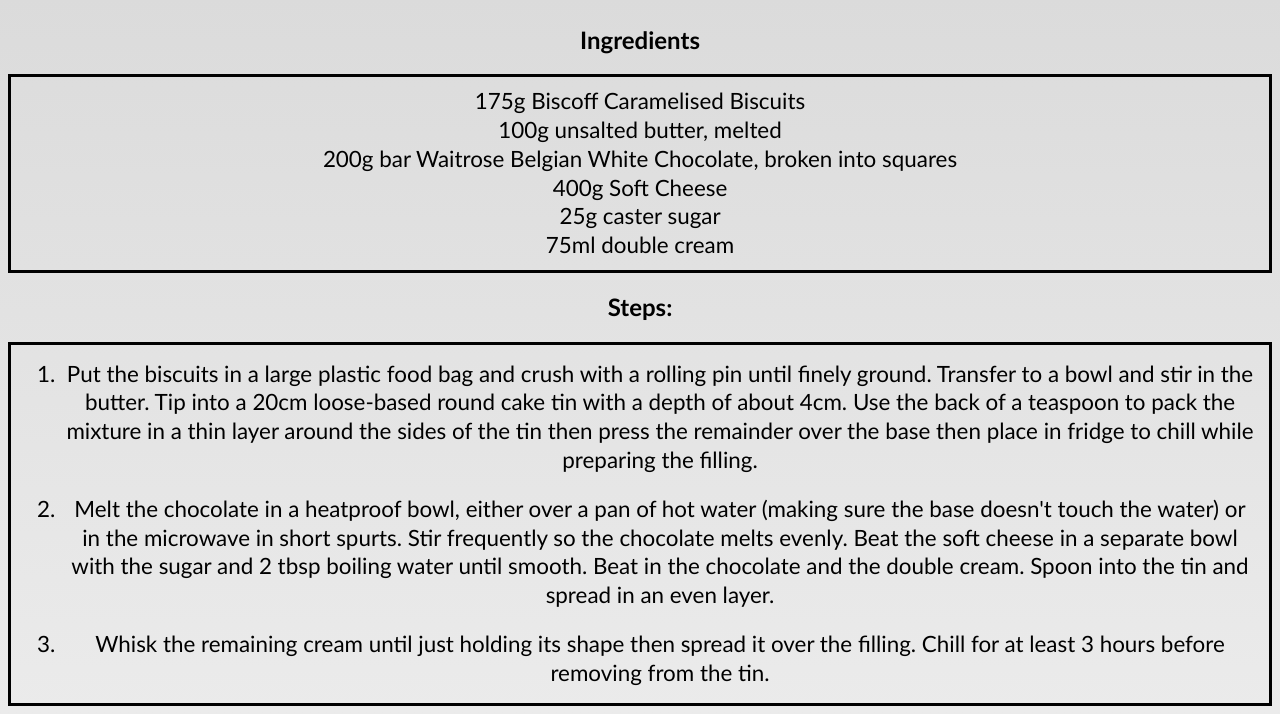
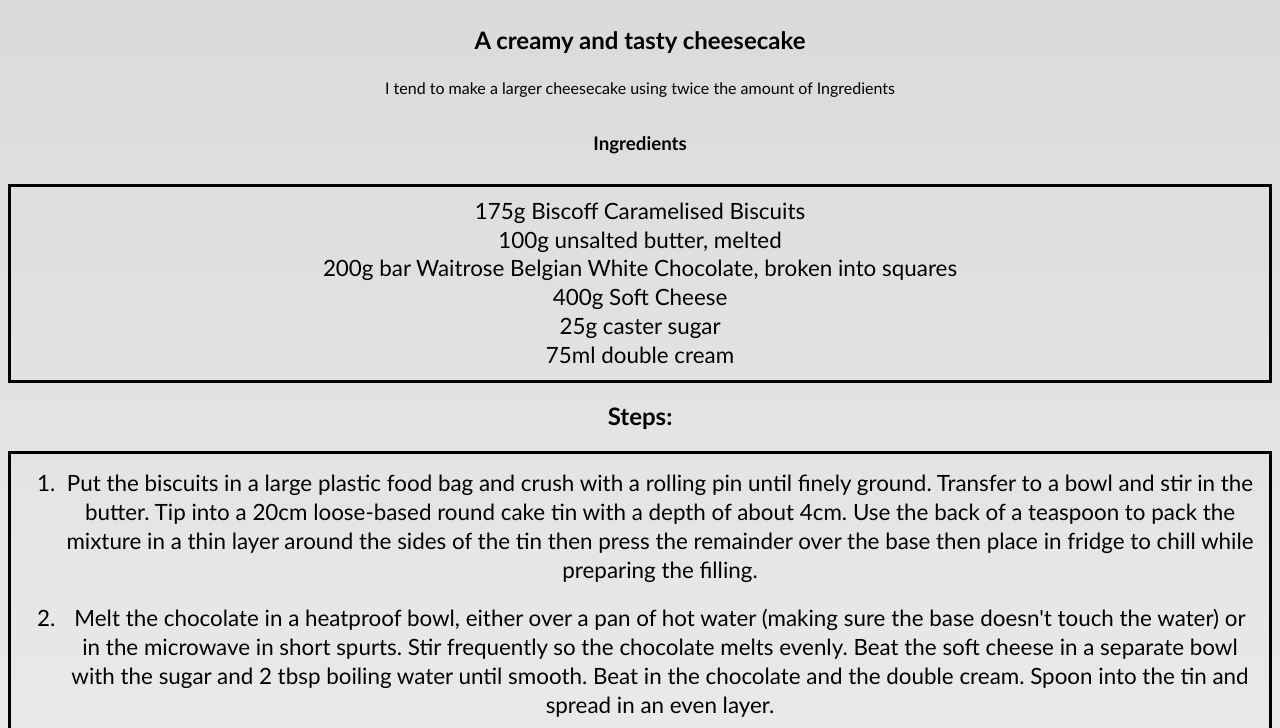
Before and after one commit to adhdcoding/odin-recipes, a plain HTML site: page recipes/Cheesecake.html in a window 1280 px wide. Shown: the part 360-1088 px from the top of the page. Drawn offline with Linux system fonts and the light colour scheme.

Commit message:
added h2 with description of cheesecake, added P under h2. Changed <h2> ingredients to<h3>

```diff
--- a/recipes/Cheesecake.html
+++ b/recipes/Cheesecake.html
@@ -11,7 +11,10 @@
     <div>
     <h1>White Chocolate Cheesecake</h1>
     <img src="https://ichef.bbci.co.uk/food/ic/food_16x9_832/recipes/white_chocolate_22234_16x9.jpg" alt="A picture of a white chocolate cheesecake">
-    <h2>Ingredients</h2>
+    <h2>A creamy and tasty cheesecake</h2>
+    <p>I tend to make a larger cheesecake using twice the amount of  Ingredients</p>
+
+    <h3>Ingredients</h3>
 
     <ul>
       <li>175g Biscoff Caramelised Biscuits</li>
```
